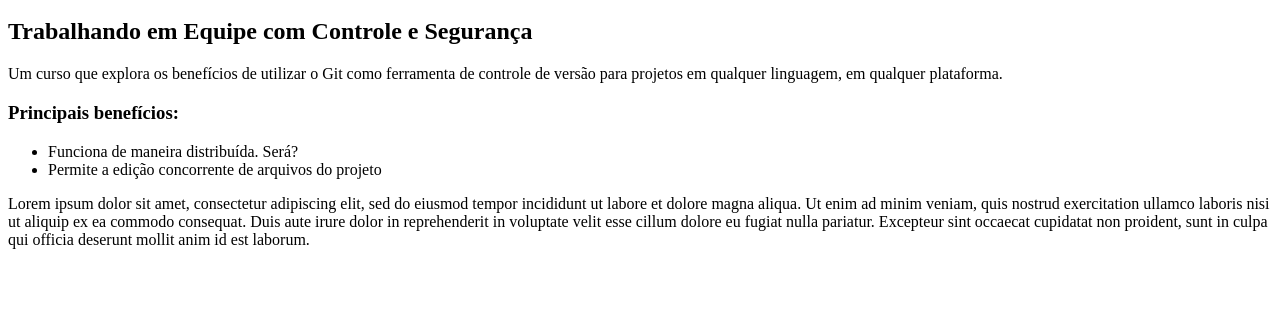
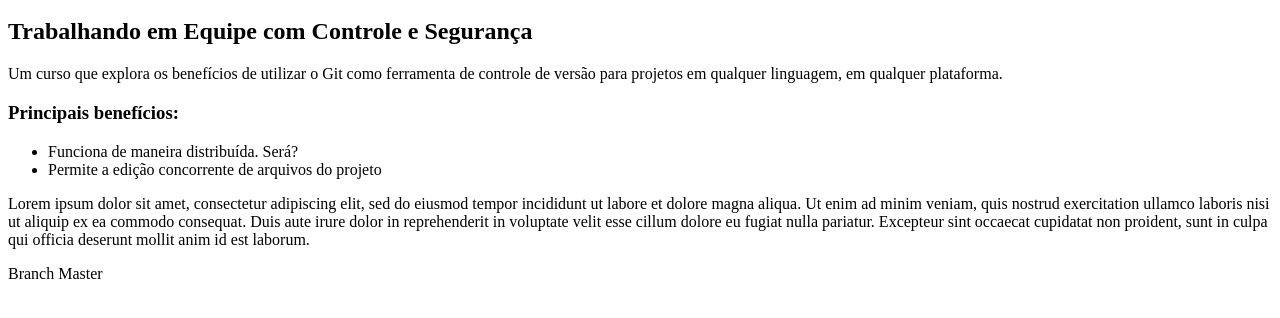
Before and after one commit to pininho/curso-git, a plain HTML site: page index.html in a window 1280 px wide. Shown: the part 48-366 px from the top of the page. Drawn offline with Linux system fonts and the light colour scheme.

Commit message:
testando -u

```diff
--- a/index.html
+++ b/index.html
@@ -23,6 +23,8 @@
 		sunt in culpa qui officia deserunt mollit anim id est laborum.
 		</p>
 
+		<p>Branch Master</p>
+
     </body>
 
 </html>
```
